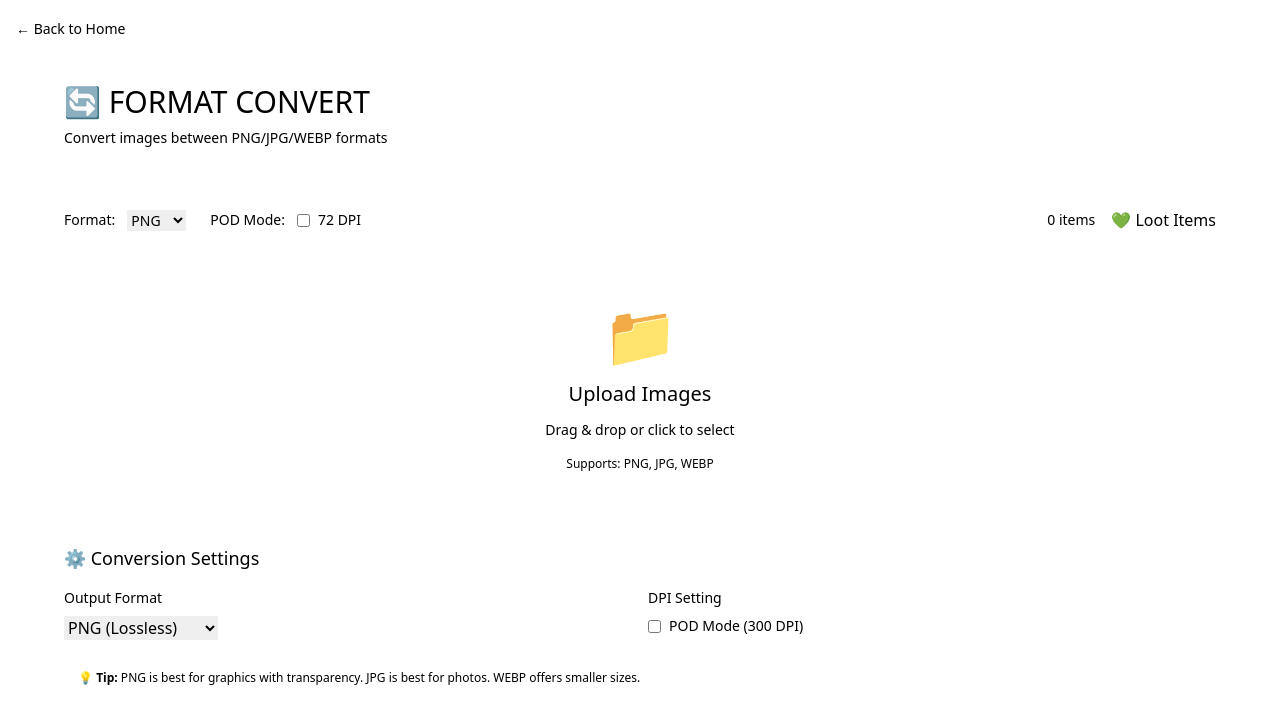
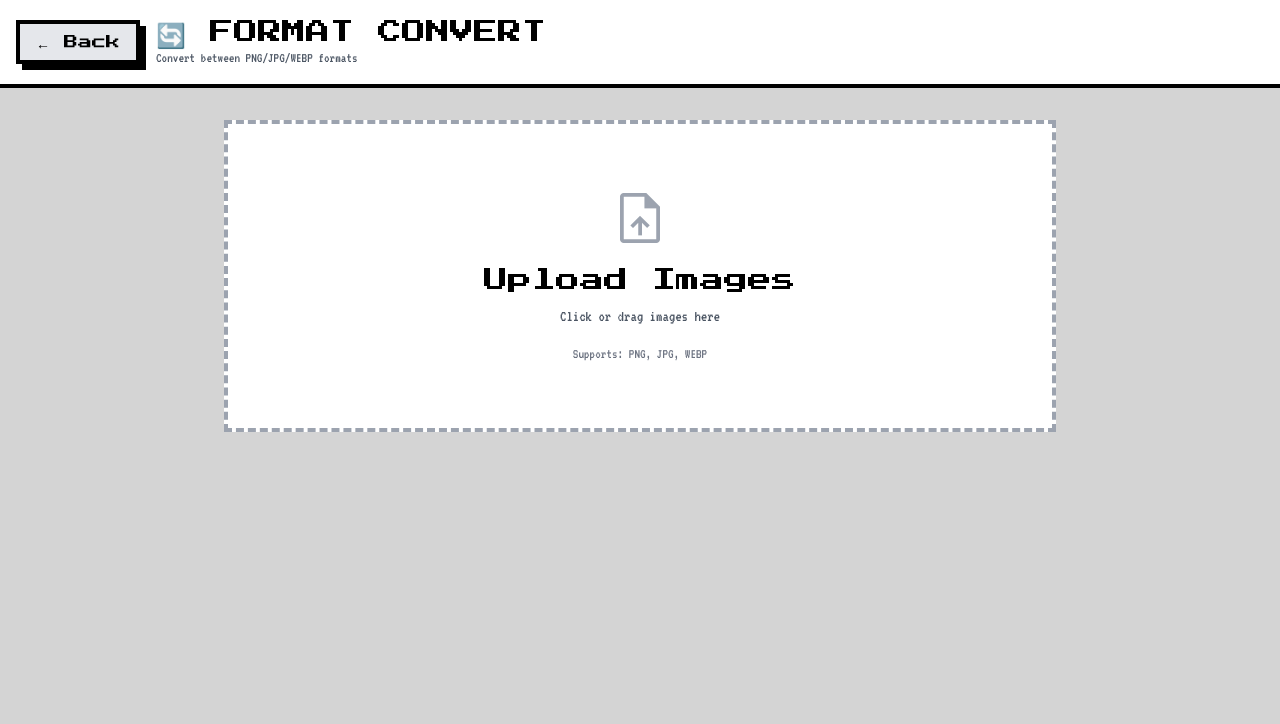
Before and after one commit to yheiakadylan/PIXELAISTUDIO, a React (Vite) app: page /convert in a window 1280 px wide. Shown: the top 724 px of the page. Built offline with nearby package versions, Linux system fonts and the light colour scheme.

Commit message:
Update Convert.tsx

```diff
--- a/src/pages/Convert.tsx
+++ b/src/pages/Convert.tsx
@@ -1,62 +1,69 @@
-import React, { useState } from 'react';
+import React, { useState, useCallback, useRef } from 'react';
 import { useNavigate } from 'react-router-dom';
-import ToolLayout from '../components/layout/ToolLayout';
-import { useFileSystem } from '../hooks/useFileSystem';
 import { useDPIInjector } from '../hooks/useDPIInjector';
 import { imageToCanvas, canvasToBlob, getExtensionFromMimeType } from '../utils/canvasHelpers';
 
-interface ProcessedImage {
+interface UploadedImage {
     id: string;
     file: File;
     preview: string;
-    processed: boolean;
-    canvas?: HTMLCanvasElement;
+    canvas: HTMLCanvasElement;
+    targetFormat?: 'png' | 'jpg' | 'webp';
 }
 
 const Convert: React.FC = () => {
     const navigate = useNavigate();
-    const [images, setImages] = useState<ProcessedImage[]>([]);
-    const [format, setFormat] = useState<'png' | 'jpg' | 'webp'>('png');
+    const [images, setImages] = useState<UploadedImage[]>([]);
+    const [conversionMode, setConversionMode] = useState<'batch' | 'individual'>('batch');
+    const [batchFormat, setBatchFormat] = useState<'png' | 'jpg' | 'webp'>('png');
     const [podMode, setPodMode] = useState(false);
-    const { saveToFolder } = useFileSystem();
+    const fileInputRef = useRef<HTMLInputElement>(null);
     const { injectDPI } = useDPIInjector();
 
-    const handleProcess = async (files: File[]) => {
-        const processedImages: ProcessedImage[] = [];
+    const handleFileSelect = async (files: FileList | null) => {
+        if (!files || files.length === 0) return;
 
-        for (const file of files) {
+        const newImages: UploadedImage[] = [];
+
+        for (let i = 0; i < files.length; i++) {
+            const file = files[i];
             try {
                 const canvas = await imageToCanvas(file);
                 const preview = canvas.toDataURL();
 
-                processedImages.push({
-                    id: `${file.name}-${Date.now()}`,
+                newImages.push({
+                    id: `${file.name}-${Date.now()}-${i}`,
                     file,
                     preview,
-                    processed: true,
                     canvas,
+                    targetFormat: 'png' // default
                 });
             } catch (error) {
-                console.error(`Error processing ${file.name}:`, error);
+                console.error(`Error loading ${file.name}:`, error);
             }
         }
 
-        setImages((prev) => [...prev, ...processedImages]);
+        setImages(prev => [...prev, ...newImages]);
     };
 
-    const handleSaveAll = async () => {
+    const handleRemoveImage = (id: string) => {
+        setImages((prev) => prev.filter((img) => img.id !== id));
+    };
+
+    const handleImageFormatChange = (id: string, format: 'png' | 'jpg' | 'webp') => {
+        setImages(prev => prev.map(img =>
+            img.id === id ? { ...img, targetFormat: format } : img
+        ));
+    };
+
+    const handleConvert = async () => {
         if (images.length === 0) return;
 
-        try {
-            const filesToSave: { blob: Blob; filename: string }[] = [];
-
         for (const img of images) {
-                if (!img.canvas) continue;
-
+            const format = conversionMode === 'batch' ? batchFormat : (img.targetFormat || 'png');
             const mimeType = `image/${format}`;
             let blob = await canvasToBlob(img.canvas, mimeType, format === 'jpg' ? 0.9 : 1.0);
 
-                // Inject DPI if POD mode is enabled
             if (podMode && (format === 'png' || format === 'jpg')) {
                 blob = await injectDPI(blob, 300);
             }
@@ -65,80 +72,218 @@ const Convert: React.FC = () => {
             const baseFilename = img.file.name.replace(/\.[^/.]+$/, '');
             const filename = `${baseFilename}_converted.${extension}`;
 
-                filesToSave.push({ blob, filename });
+            // Download directly to browser's Downloads folder
+            const url = URL.createObjectURL(blob);
+            const a = document.createElement('a');
+            a.href = url;
+            a.download = filename;
+            document.body.appendChild(a);
+            a.click();
+            document.body.removeChild(a);
+            URL.revokeObjectURL(url);
+
+            // Small delay between downloads to avoid browser blocking
+            if (images.length > 1) {
+                await new Promise(resolve => setTimeout(resolve, 100));
             }
-
-            await saveToFolder(filesToSave);
-
-            // Clear queue after successful save
-            setImages([]);
-        } catch (error) {
-            console.error('Error saving files:', error);
         }
     };
 
+    const handleDrop = useCallback((e: React.DragEvent) => {
+        e.preventDefault();
+        handleFileSelect(e.dataTransfer.files);
+    }, []);
+
+    const handleDragOver = useCallback((e: React.DragEvent) => {
+        e.preventDefault();
+    }, []);
+
     return (
-        <div className="h-full flex flex-col">
-            {/* Back Button */}
-            <div className="flex-shrink-0 p-4 border-b-4 border-white">
+        <div className="min-h-screen bg-retro-bg dark:bg-retro-bg-dark transition-colors">
+            {/* Header */}
+            <div className="border-b-4 border-black dark:border-gray-400 bg-white dark:bg-gray-800 p-4">
+                <div className="max-w-7xl mx-auto flex items-center gap-4">
                     <button
-                    className="nes-btn is-primary btn-pixel text-sm"
+                        className="px-4 py-2 bg-gray-200 dark:bg-gray-700 border-4 border-black dark:border-gray-400 font-display text-sm hover:bg-gray-300 dark:hover:bg-gray-600 transition-all shadow-retro active:shadow-retro-active active:translate-y-1"
                         onClick={() => navigate('/')}
                     >
-                    ← Back to Home
+                        ← Back
                     </button>
+                    <div>
+                        <h1 className="text-2xl font-display">🔄 FORMAT CONVERT</h1>
+                        <p className="text-sm font-body text-gray-600 dark:text-gray-400">
+                            Convert between PNG/JPG/WEBP formats
+                        </p>
                     </div>
-
-            <ToolLayout
-                title="🔄 FORMAT CONVERT"
-                description="Convert images between PNG/JPG/WEBP formats"
-                onProcess={handleProcess}
-                processedImages={images}
-                onSaveAll={handleSaveAll}
-            >
-                {/* Format & Quality Controls */}
-                <div className="nes-container is-dark shadow-hard mb-6">
-                    <h3 className="text-lg mb-4 text-nes-blue">⚙️ Conversion Settings</h3>
-
-                    <div className="grid grid-cols-1 md:grid-cols-2 gap-4">
-                        <div>
-                            <label className="text-sm text-nes-gray mb-2 block">Output Format</label>
-                            <div className="nes-select is-dark">
-                                <select
-                                    value={format}
-                                    onChange={(e) => setFormat(e.target.value as 'png' | 'jpg' | 'webp')}
-                                >
-                                    <option value="png">PNG (Lossless)</option>
-                                    <option value="jpg">JPG (Compressed)</option>
-                                    <option value="webp">WEBP (Modern)</option>
-                                </select>
                 </div>
             </div>
 
-                        <div>
-                            <label className="text-sm text-nes-gray mb-2 block">DPI Setting</label>
-                            <label className="flex items-center gap-2">
+            {images.length === 0 ? (
+                /* Upload Screen */
+                <div className="max-w-4xl mx-auto p-8">
+                    <div
+                        className="border-4 border-dashed border-gray-400 dark:border-gray-600 bg-white dark:bg-gray-800 p-16 text-center cursor-pointer hover:border-blue-500 hover:bg-blue-50 dark:hover:bg-blue-900/20 transition-all"
+                        onDrop={handleDrop}
+                        onDragOver={handleDragOver}
+                        onClick={() => fileInputRef.current?.click()}
+                    >
+                        <span className="material-symbols-outlined text-6xl mb-4 text-gray-400">
+                            upload_file
+                        </span>
+                        <h2 className="text-2xl font-display mb-2">Upload Images</h2>
+                        <p className="font-body text-gray-600 dark:text-gray-400 mb-4">
+                            Click or drag images here
+                        </p>
+                        <p className="text-sm font-body text-gray-500">
+                            Supports: PNG, JPG, WEBP
+                        </p>
+                    </div>
                     <input
-                                    type="checkbox"
-                                    className="nes-checkbox is-dark"
-                                    checked={podMode}
-                                    onChange={(e) => setPodMode(e.target.checked)}
+                        ref={fileInputRef}
+                        type="file"
+                        multiple
+                        accept="image/*"
+                        className="hidden"
+                        onChange={(e) => handleFileSelect(e.target.files)}
                     />
-                                <span className="text-sm">
-                                    POD Mode (300 DPI) {podMode && '✓'}
-                                </span>
-                            </label>
+                </div>
+            ) : (
+                /* Preview + Options */
+                <div className="max-w-7xl mx-auto p-8 flex gap-8">
+                    {/* Left: Image Preview Grid */}
+                    <div className="flex-1">
+                        <div className="bg-white dark:bg-gray-800 border-4 border-black dark:border-gray-400 p-6 shadow-retro dark:shadow-retro-dark mb-4">
+                            <div className="flex items-center justify-between mb-4">
+                                <h3 className="text-xl font-display">Images ({images.length})</h3>
+                                <button
+                                    className="px-4 py-2 bg-gray-200 dark:bg-gray-700 border-4 border-black dark:border-gray-400 font-body text-sm hover:bg-gray-300 transition-all"
+                                    onClick={() => fileInputRef.current?.click()}
+                                >
+                                    + Add More
+                                </button>
                             </div>
                         </div>
 
-                    <div className="mt-4 p-3 border-2 border-white">
-                        <p className="text-xs text-nes-gray">
-                            💡 <strong>Tip:</strong> PNG is best for graphics with transparency.
-                            JPG is best for photos. WEBP offers smaller sizes.
-                        </p>
+                        <div className="grid grid-cols-2 md:grid-cols-3 gap-4">
+                            {images.map((img) => (
+                                <div
+                                    key={img.id}
+                                    className="relative bg-white dark:bg-gray-800 border-4 border-black dark:border-gray-400 p-2 shadow-retro group"
+                                >
+                                    <button
+                                        className="absolute -top-2 -right-2 w-8 h-8 bg-red-500 border-4 border-black text-white flex items-center justify-center hover:bg-red-600 z-10"
+                                        onClick={() => handleRemoveImage(img.id)}
+                                    >
+                                        ×
+                                    </button>
+                                    <img src={img.preview} alt={img.file.name} className="w-full h-32 object-cover" />
+                                    <div className="mt-2 text-xs font-body">
+                                        <p className="truncate font-bold">{img.file.name}</p>
+                                        {conversionMode === 'individual' && (
+                                            <select
+                                                value={img.targetFormat || 'png'}
+                                                onChange={(e) => handleImageFormatChange(img.id, e.target.value as 'png' | 'jpg' | 'webp')}
+                                                className="w-full mt-2 p-1 border-2 border-gray-300 dark:border-gray-600 bg-white dark:bg-gray-700 font-body text-xs"
+                                            >
+                                                <option value="png">→ PNG</option>
+                                                <option value="jpg">→ JPG</option>
+                                                <option value="webp">→ WEBP</option>
+                                            </select>
+                                        )}
                                     </div>
                                 </div>
-            </ToolLayout>
+                            ))}
+                        </div>
+                        <input
+                            ref={fileInputRef}
+                            type="file"
+                            multiple
+                            accept="image/*"
+                            className="hidden"
+                            onChange={(e) => handleFileSelect(e.target.files)}
+                        />
+                    </div>
+
+                    {/* Right: Convert Options */}
+                    <div className="lg:w-96">
+                        <div className="bg-white dark:bg-gray-800 border-4 border-black dark:border-gray-400 p-6 shadow-retro dark:shadow-retro-dark sticky top-4">
+                            <h3 className="text-xl font-display mb-6">Convert options</h3>
+
+                            {/* Mode Toggle (only show if multiple images) */}
+                            {images.length > 1 && (
+                                <div className="mb-6">
+                                    <label className="block text-sm font-body mb-3">Conversion Mode:</label>
+                                    <div className="grid grid-cols-2 gap-3">
+                                        <button
+                                            className={`p-3 border-4 transition-all ${conversionMode === 'batch'
+                                                ? 'border-green-500 bg-green-50 dark:bg-green-900/20'
+                                                : 'border-gray-300 dark:border-gray-600'
+                                                }`}
+                                            onClick={() => setConversionMode('batch')}
+                                        >
+                                            <p className="text-xs font-body">All Same</p>
+                                            {conversionMode === 'batch' && <span className="text-green-500 text-xl">✓</span>}
+                                        </button>
+                                        <button
+                                            className={`p-3 border-4 transition-all ${conversionMode === 'individual'
+                                                ? 'border-green-500 bg-green-50 dark:bg-green-900/20'
+                                                : 'border-gray-300 dark:border-gray-600'
+                                                }`}
+                                            onClick={() => setConversionMode('individual')}
+                                        >
+                                            <p className="text-xs font-body">Each Different</p>
+                                            {conversionMode === 'individual' && <span className="text-green-500 text-xl">✓</span>}
+                                        </button>
+                                    </div>
+                                </div>
+                            )}
+
+                            {/* Format Selection (only show in batch mode or single image) */}
+                            {(conversionMode === 'batch' || images.length === 1) && (
+                                <div className="mb-6">
+                                    <label className="block text-sm font-body mb-3">Output Format:</label>
+                                    <div className="space-y-2">
+                                        {(['png', 'jpg', 'webp'] as const).map((fmt) => (
+                                            <button
+                                                key={fmt}
+                                                className={`w-full p-3 border-4 text-left font-body transition-all ${batchFormat === fmt
+                                                    ? 'border-green-500 bg-green-50 dark:bg-green-900/20'
+                                                    : 'border-gray-300 dark:border-gray-600 hover:border-gray-400'
+                                                    }`}
+                                                onClick={() => setBatchFormat(fmt)}
+                                            >
+                                                {fmt.toUpperCase()} {batchFormat === fmt && <span className="float-right text-green-500">✓</span>}
+                                            </button>
+                                        ))}
+                                    </div>
+                                </div>
+                            )}
+
+                            {/* POD Mode */}
+                            <div className="space-y-3 mb-6 border-t-2 border-gray-300 pt-4">
+                                <label className="flex items-center gap-3 cursor-pointer">
+                                    <input
+                                        type="checkbox"
+                                        checked={podMode}
+                                        onChange={(e) => setPodMode(e.target.checked)}
+                                        className="w-5 h-5"
+                                    />
+                                    <span className="text-sm font-body">POD Mode (300 DPI)</span>
+                                </label>
+                            </div>
+
+                            {/* Convert Button */}
+                            <button
+                                className="w-full px-6 py-4 bg-blue-500 border-4 border-black text-white font-display text-sm hover:bg-blue-600 transition-all shadow-retro active:shadow-retro-active active:translate-y-1 flex items-center justify-center gap-2"
+                                onClick={handleConvert}
+                            >
+                                Convert IMAGES
+                                <span className="material-symbols-outlined">arrow_circle_right</span>
+                            </button>
+                        </div>
+                    </div>
+                </div>
+            )}
         </div>
     );
 };
```
Lines whose indentation alone changed are shown as unchanged.
